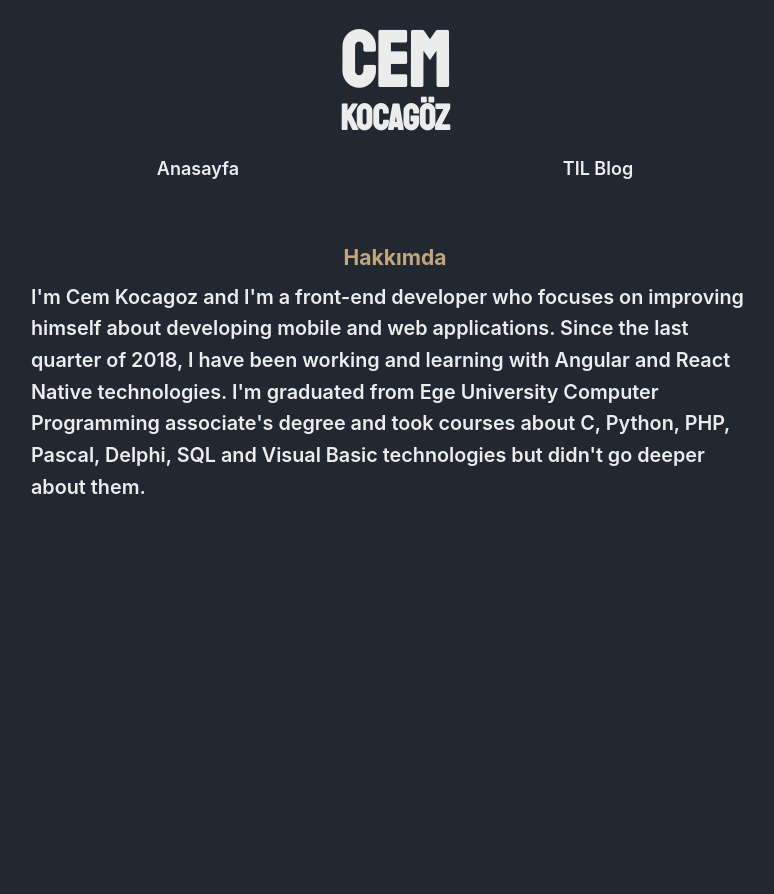
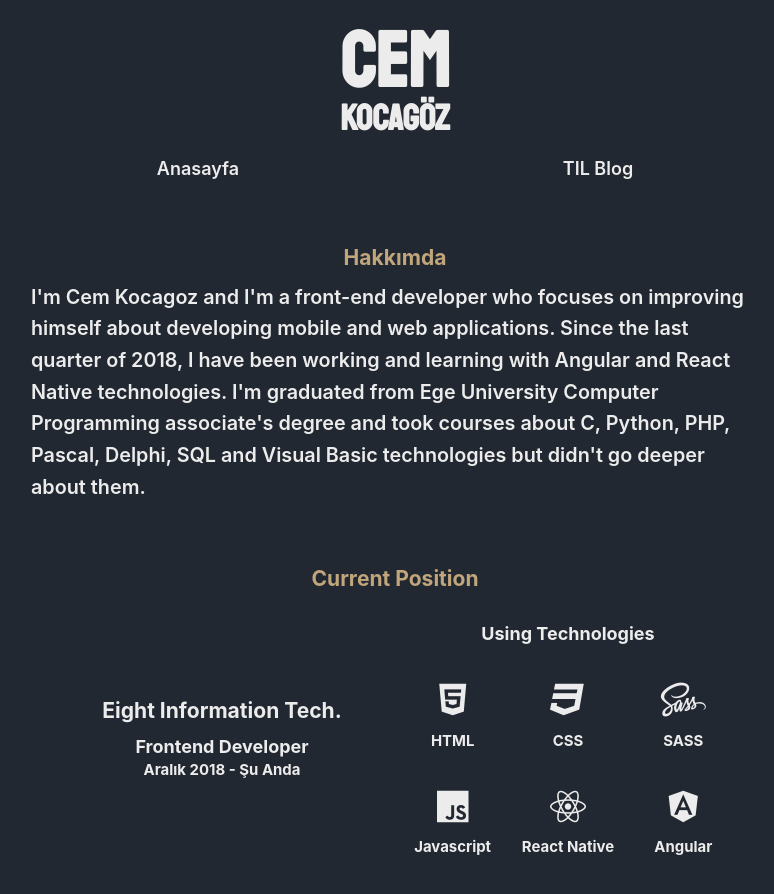
Before and after one commit to kocagozcem/cemkocagoz-blog, a Next.js app: page / in a window 1280 px wide. Shown: the top 894 px of the page, without its empty margins (245-1019 px from the left). Before the commit the page ends 800 px from the top, so only its background shows below. Built offline with nearby package versions, Linux system fonts and the light colour scheme.

Commit message:
current position section added to homepage

```diff
--- a/pages/index.js
+++ b/pages/index.js
@@ -3,6 +3,7 @@ import Link from 'next/link'
 import Layout from '../components/layout/layout'
 import AboutMe from '../components/aboutme/aboutme';
 import { useEffect } from 'react';
+import CurrentPosition from '../components/currentposition/current-position';
 
 export default function Home() {
 
@@ -26,6 +27,7 @@ export default function Home() {
       <main>
         <Layout>
           <AboutMe/>
+          <CurrentPosition/>
         </Layout>
       </main>
 
```
Also changed, not shown: 1 other file (tests, documents, lock files or other folders).
